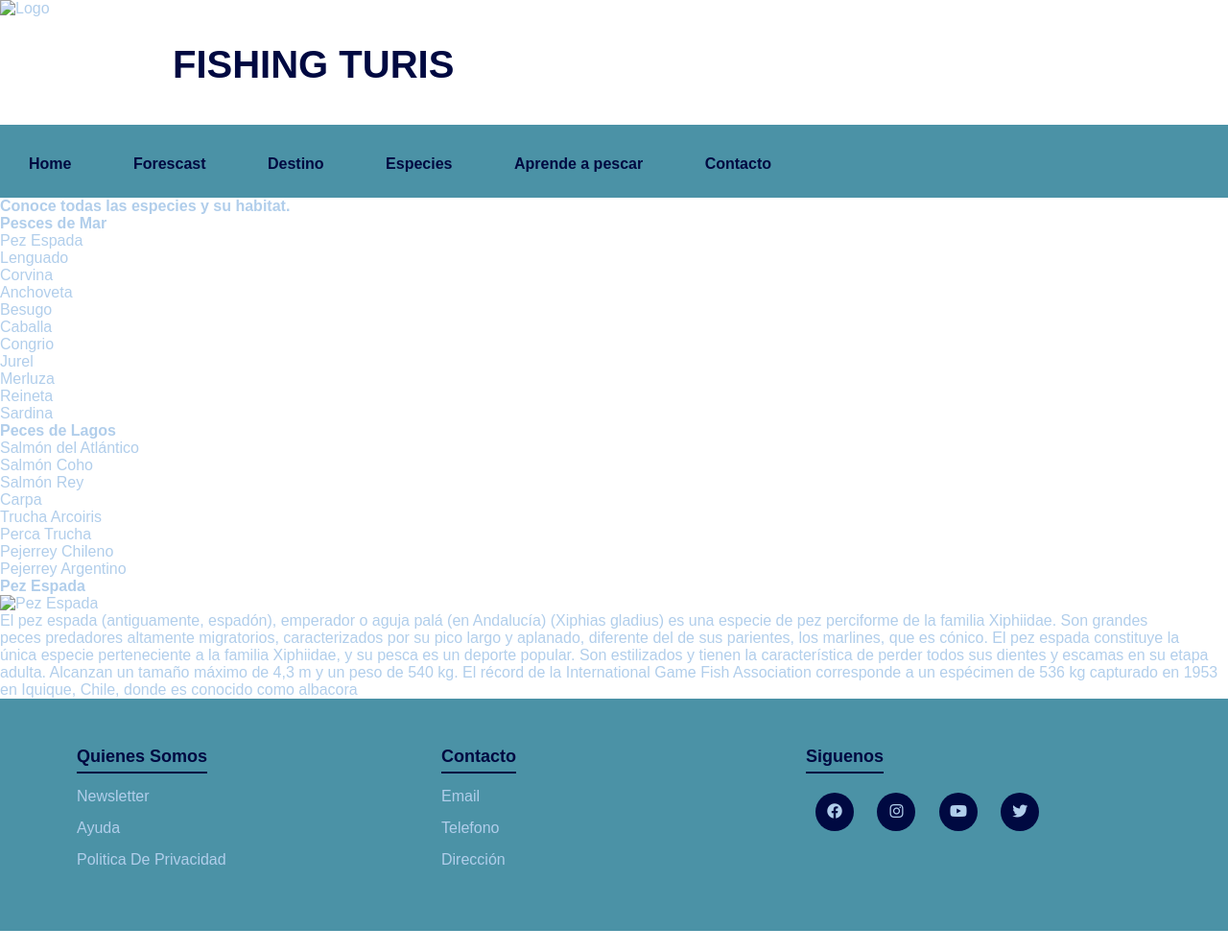
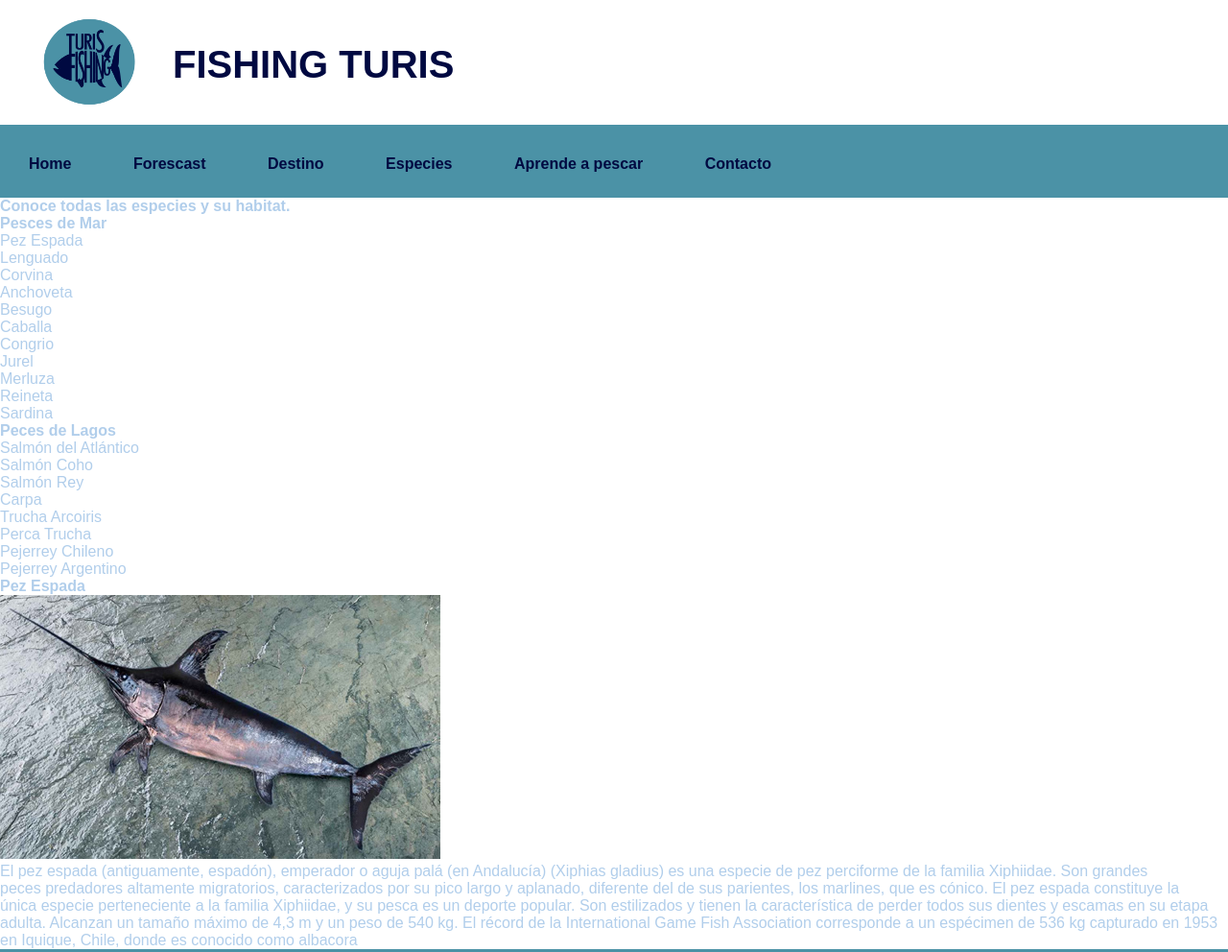
Before and after one commit to RomiRazeto/Tercera_Entrega, a plain HTML site: page html/especies.html in a window 1280 px wide. Shown: the top 992 px of the page at 96% size. Before the commit the page ends 970 px from the top, so only its background shows below. Drawn offline with Linux system fonts and the light colour scheme.

Commit message:
revision nombre imagenes

```diff
--- a/html/especies.html
+++ b/html/especies.html
@@ -11,7 +11,7 @@
 <!--Este es un h1-->
    <header>
         <div class="contenedorheader">
-            <img src="../imagenes/Logo 2.png" height="130rem" width="180rem" alt="Logo">
+            <img src="../imagenes/logo2.png" height="130rem" width="180rem" alt="Logo">
             <h1 class="titulo1">FISHING TURIS</h1>
 
         </div>
@@ -64,7 +64,7 @@
             </aside>
             <Article>
                 <h2>Pez Espada</h2>
-                <img src="../imagenes/Pez Espada.jpg" alt="Pez Espada">
+                <img src="../imagenes/pezespada.jpg" alt="Pez Espada">
                 <p>El pez espada (antiguamente, espadón), emperador o aguja palá (en Andalucía) (Xiphias gladius) es una especie de pez perciforme de la familia Xiphiidae. Son grandes peces predadores altamente migratorios, caracterizados por su pico largo y aplanado, diferente del de sus parientes, los marlines, que es cónico. El pez espada constituye la única especie perteneciente a la familia Xiphiidae, y su pesca es un deporte popular. Son estilizados y tienen la característica de perder todos sus dientes y escamas en su etapa adulta. Alcanzan un tamaño máximo de 4,3 m y un peso de 540 kg. El récord de la International Game Fish Association corresponde a un espécimen de 536 kg capturado en 1953 en Iquique, Chile, donde es conocido como albacora</p>
             </Article>
         </main>
```
Also changed, not shown: html/aprende.html (+1 -1 lines), html/contacto.html (+1 -1 lines), html/destinos.html (+1 -1 lines), html/forescast.html (+1 -1 lines), index.html (+2 -2 lines).
